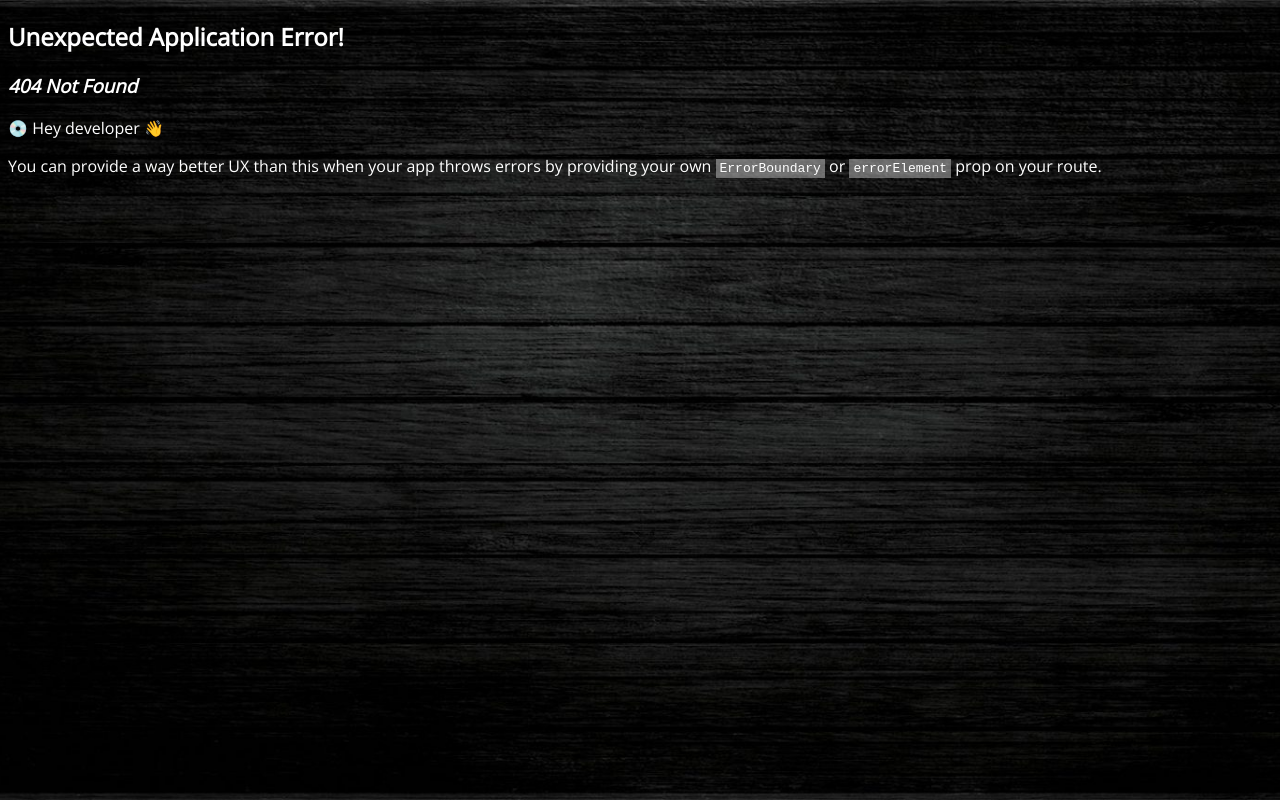
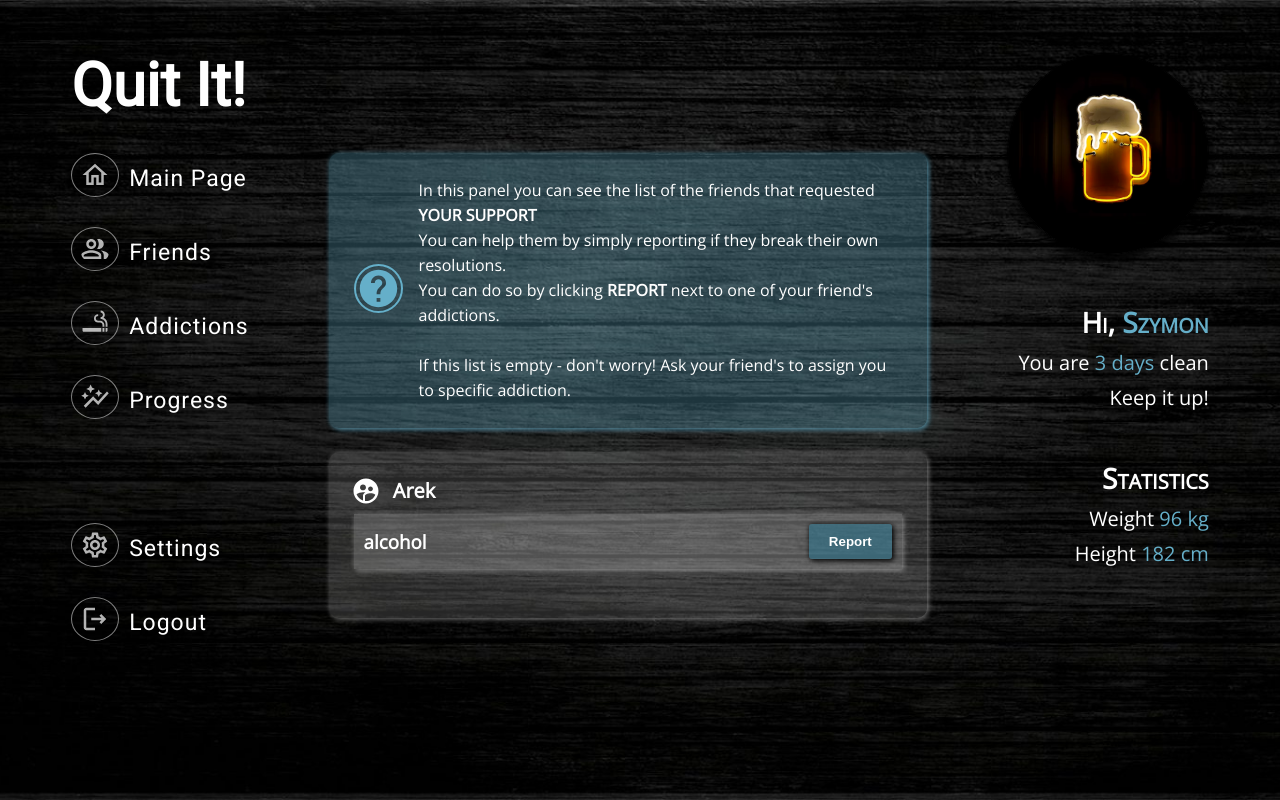
Before and after one commit to WojciechBarczynski/BITEhack2024, a React (Create React App) app in the folder frontend/: page /friends in a window 1280 px wide. Before the commit this address had no page. Built offline with nearby package versions, Linux system fonts and the light colour scheme.

Commit message:
Friends mockup, some other changes

```diff
--- a/frontend/src/components/addictions/Addiction.tsx
+++ b/frontend/src/components/addictions/Addiction.tsx
@@ -12,7 +12,7 @@ const Addiction: React.FC<AddictionProps> = ({
   const navigate = useNavigate();
 
   return (
-    <div className="addiction">
+    <div className="dataItem">
       <div className="col">
         <h3>{name}</h3>
         <span>You are <b className="accent">3 days</b> clean</span>
--- a/frontend/src/components/layout/sidebar/SideBar.tsx
+++ b/frontend/src/components/layout/sidebar/SideBar.tsx
@@ -16,7 +16,7 @@ const SideBar = () => {
         label="Main Page"
       />
       <SideBarLink
-        to="/"
+        to="/friends"
         icon={<PeopleAltOutlinedIcon />}
         label="Friends"
       />
--- a/frontend/src/index.tsx
+++ b/frontend/src/index.tsx
@@ -11,6 +11,7 @@ import Fallback from 'pages/Fallback';
 import Logout from 'pages/auth/Logout';
 import AddictionsList from 'pages/addictions/AddictionsList';
 import AddictionDetails from 'pages/addictions/AddictionDetails';
+import FriendsList from 'pages/friends/FriendsList';
 
 const root = ReactDOM.createRoot(
   document.getElementById('root') as HTMLElement
@@ -37,6 +38,10 @@ const router = createBrowserRouter([
       {
         path: "/addiction/:addictionId",
         element: <AddictionDetails />
+      },
+      {
+        path: "/friends",
+        element: <FriendsList />
       }
     ]
   },
--- a/frontend/src/pages/addictions/AddictionsList.tsx
+++ b/frontend/src/pages/addictions/AddictionsList.tsx
@@ -54,7 +54,7 @@ const AddictionsList = () => {
           </select>
         </div>
       </div>
-      <div className="container addictions">
+      <div className="container dataItems">
         {addictions?.map((addiction) => (
           <Addiction id={+addiction?.id} name={addiction?.name} />
         ))}
--- /dev/null
+++ b/frontend/src/pages/friends/FriendsList.tsx
@@ -0,0 +1,45 @@
+import React from 'react';
+import HelpIcon from '@mui/icons-material/Help';
+import LightbulbOutlinedIcon from '@mui/icons-material/LightbulbOutlined';
+import SupervisedUserCircleIcon from '@mui/icons-material/SupervisedUserCircle';
+
+const FriendsList = () => {
+  return (
+    <div className="friendsListPage">
+      <div className="container info">
+        <div className="icon">
+          <HelpIcon />
+        </div>
+        <div className="content">
+          <div>
+            In this panel you can see the list of the friends that requested <b>YOUR SUPPORT</b><br />
+            You can help them by simply reporting if they break their own resolutions.<br />
+            You can do so by clicking <b>REPORT</b> next to one of your friend's addictions.<br /><br />
+            If this list is empty - don't worry! Ask your friend's to assign you to specific addiction.
+          </div>
+        </div>
+      </div>
+      <div className="container">
+        <div className="friendName">
+          <SupervisedUserCircleIcon /> <b>Arek</b>
+        </div>
+
+        <div className="dataItems">
+          <div className="container dataItem">
+            <div className="col">
+              <h3>alcohol</h3>
+            </div>
+            <div>
+              <button className="showMore">
+                Report
+              </button>
+            </div>
+          </div>
+        </div>
+
+      </div>
+    </div>
+  );
+};
+
+export default FriendsList;
--- /dev/null
+++ b/frontend/src/styles/layout/dataItems.scss
@@ -0,0 +1,44 @@
+.dataItems {
+  display: flex;
+  flex-direction: column;
+  row-gap: 1rem;
+
+  .dataItem {
+    background-color: rgba(255, 255, 255, 0.2);
+    box-shadow: 0 0 5px rgba(255, 255, 255, 0.15), 2px 2px 5px rgba(255, 255, 255, 0.3);
+    padding: 10px;
+    display: flex;
+    flex-direction: row;
+    align-items: center;
+    width: calc(100% - 20px);
+    border-radius: 0;
+
+    .col {
+      flex-grow: 1;
+      display: flex;
+      flex-direction: column;
+      row-gap: 0.5rem;
+    }
+
+    h3 {
+      margin: 0;
+    }
+
+    .showMore {
+      background-color: rgba(48, 117, 142, 0.6);
+      box-shadow: 0 0 5px rgba(0, 0, 0, 0.6), 2px 2px 5px rgba(0, 0, 0, 0.8);
+      border: none;
+      padding: 20px;
+      padding-top: 10px;
+      padding-bottom: 10px;
+      border-radius: 3px;
+      color: white;
+      font-weight: bold;
+
+      &:hover {
+        cursor: pointer;
+        background-color: rgba(23, 93, 119, 0.8);
+      }
+    }
+  }
+}
--- a/frontend/src/styles/layout/index.scss
+++ b/frontend/src/styles/layout/index.scss
@@ -3,3 +3,4 @@
 @import './page.scss';
 @import './sidebar.scss';
 @import './profilebar.scss';
+@import './dataItems.scss';
--- a/frontend/src/styles/layout/profilebar.scss
+++ b/frontend/src/styles/layout/profilebar.scss
@@ -14,6 +14,7 @@
     border-radius: 50%;
     box-shadow: 0px 4px 8px rgba(0, 0, 0, 1);
     border: 1px solid black;
+    margin-left: auto;
   }
 
   .helloSection {
--- a/frontend/src/styles/pages/addictions.scss
+++ b/frontend/src/styles/pages/addictions.scss
@@ -1,46 +1,5 @@
 .addictionsListPage {
-  .addictions {
-    display: flex;
-    flex-direction: column;
-    row-gap: 1rem;
-
-    .addiction {
-      background-color: rgba(255, 255, 255, 0.2);
-      box-shadow: 0 0 5px rgba(255, 255, 255, 0.15), 2px 2px 5px rgba(255, 255, 255, 0.3);
-      padding: 10px;
-      display: flex;
-      flex-direction: row;
-      align-items: center;
-
-      .col {
-        flex-grow: 1;
-        display: flex;
-        flex-direction: column;
-        row-gap: 0.5rem;
-      }
-
-      h3 {
-        margin: 0;
-      }
-
-      .showMore {
-        background-color: rgba(48, 117, 142, 0.6);
-        box-shadow: 0 0 5px rgba(0, 0, 0, 0.6), 2px 2px 5px rgba(0, 0, 0, 0.8);
-        border: none;
-        padding: 20px;
-        padding-top: 10px;
-        padding-bottom: 10px;
-        border-radius: 3px;
-        color: white;
-        font-weight: bold;
-
-        &:hover {
-          cursor: pointer;
-          background-color: rgba(23, 93, 119, 0.8);
-        }
-      }
-    }
-  }
+  width: 100%;
 
   .addAddiction {
     display: flex;
--- /dev/null
+++ b/frontend/src/styles/pages/friends.scss
@@ -0,0 +1,19 @@
+.friendsListPage {
+  width: 100%;
+
+  .content {
+    line-height: 25px;
+  }
+
+  .friendName {
+    font-size: 20px;
+    margin-bottom: 10px;
+
+    svg {
+      height: 20px;
+      scale: 1.5;
+      margin-right: 10px;
+      transform: translateY(2px);
+    }
+  }
+}
--- a/frontend/src/styles/pages/index.scss
+++ b/frontend/src/styles/pages/index.scss
@@ -1,2 +1,3 @@
 @import './profile.scss';
 @import './addictions.scss';
+@import './friends.scss';
```
